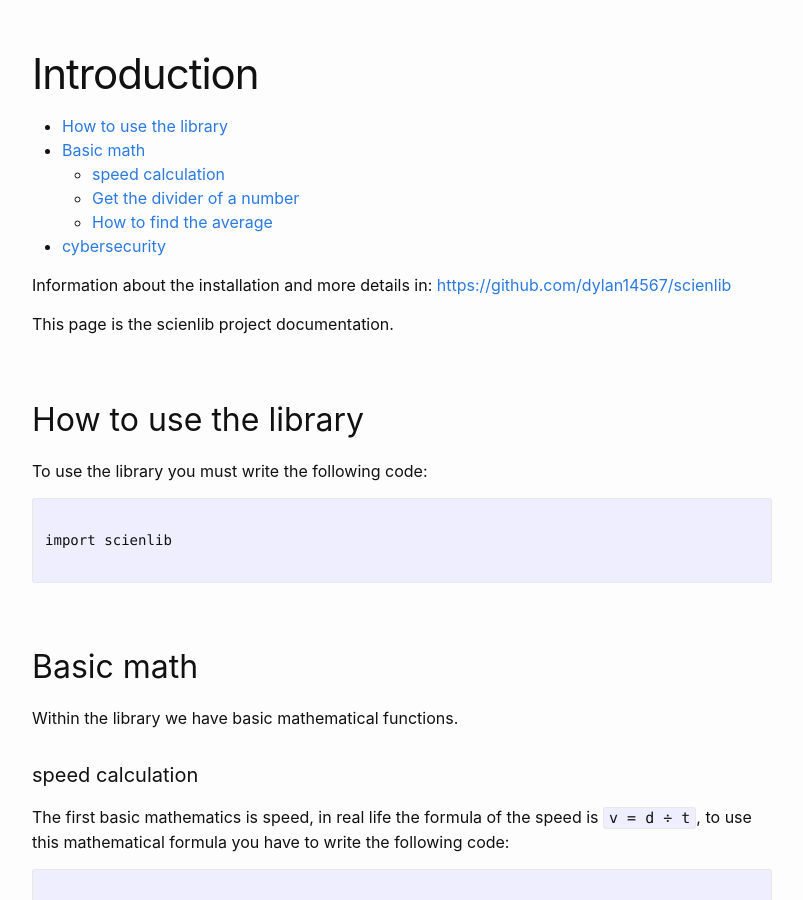
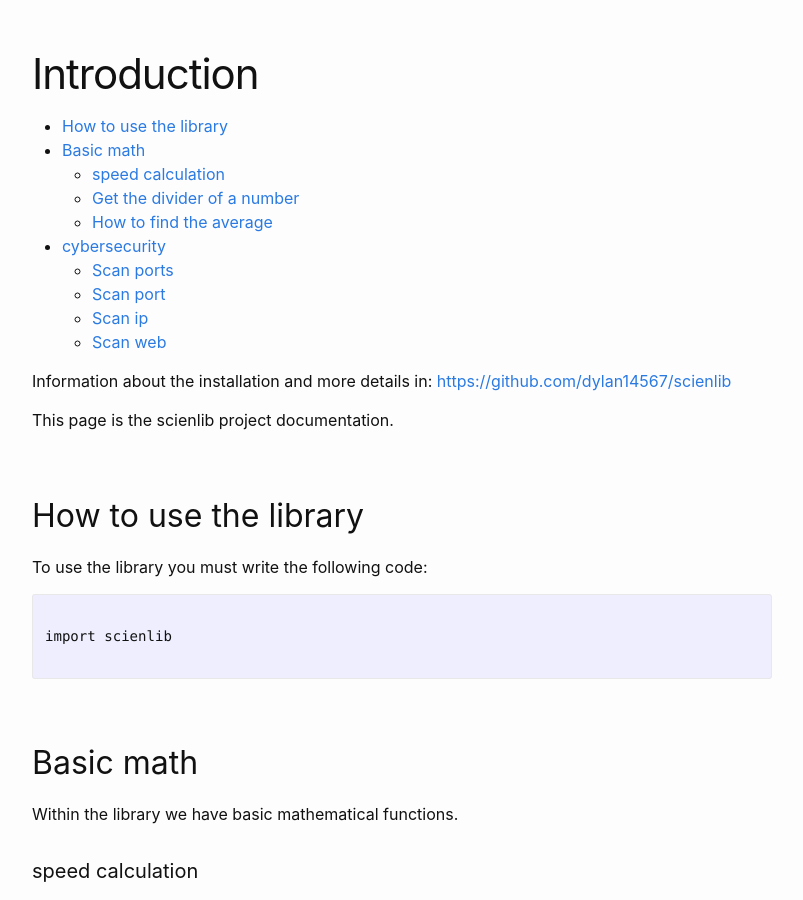
Before and after one commit to dylanmeca/dylanmeca.github.io, a Jekyll site: the page built from _posts/2021-04-28-scienlib-documentation.md, in a window 1280 px wide and 900 px high, scrolled down 342 px. Shown: the whole window, without its empty margins (238-1041 px from the left). Built offline with Jekyll 4.4.1, drawn with Linux system fonts in a browser that asks for light colours; a script that is not in the unit is left out; comment, search, counter and statistics services are not loaded.

Commit message:
Update 2021-04-28-scienlib-documentation.md

```diff
--- a/_posts/2021-04-28-scienlib-documentation.md
+++ b/_posts/2021-04-28-scienlib-documentation.md
@@ -23,6 +23,10 @@ More information about the project at: [https://github.com/dylan14567/scienlib](
   - [Get the divider of a number](#get-the-divider-of-a-number)
   - [How to find the average](#how-to-find-the-average)
 - [cybersecurity](#cybersecurity)
+  - [Scan ports](#scan-ports)
+  - [Scan port](#scan-port)
+  - [Scan ip](#scan-ip)
+  - [Scan web](#scan-web)
 
 Information about the installation and more details in: [https://github.com/dylan14567/scienlib](https://github.com/dylan14567/scienlib)
 
```
